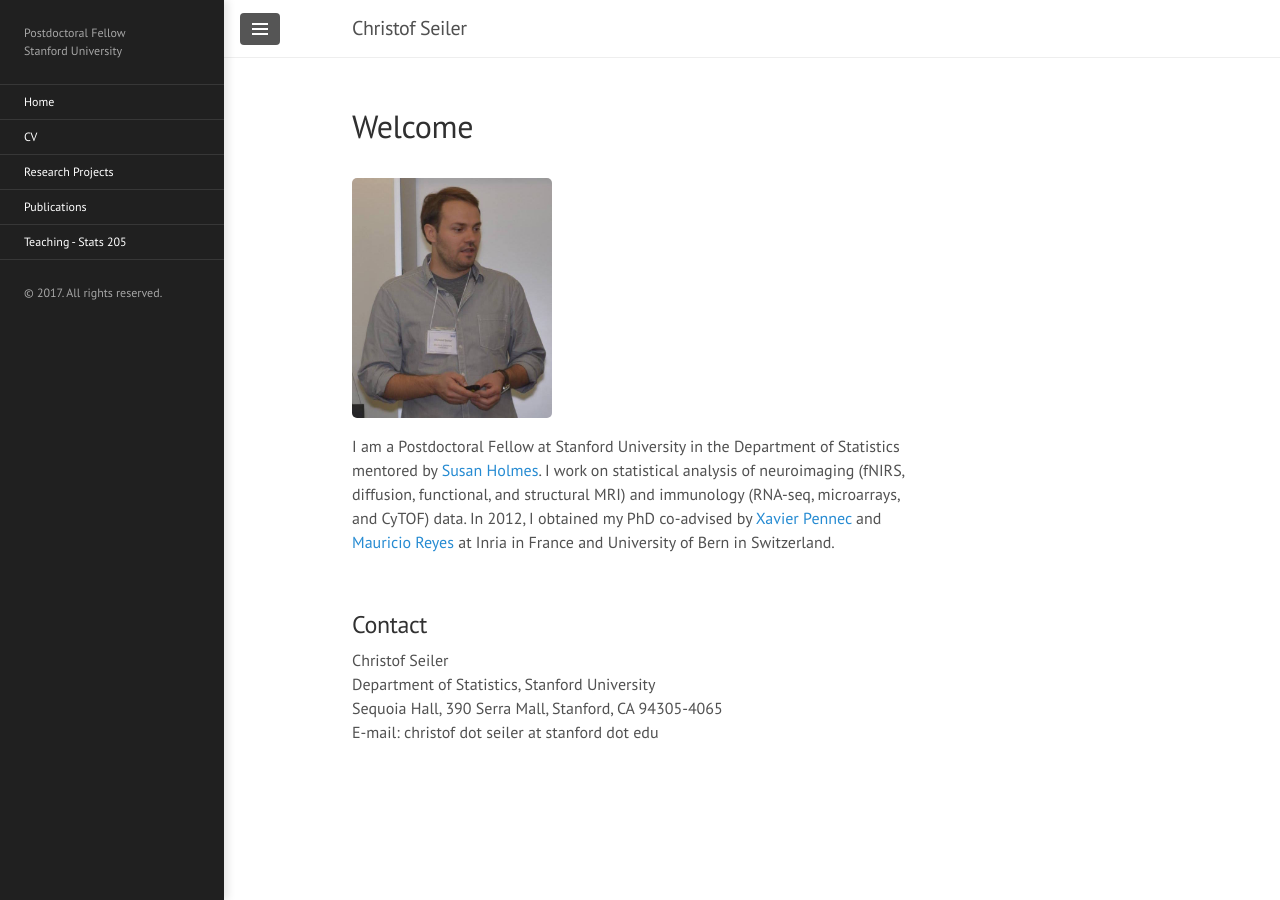
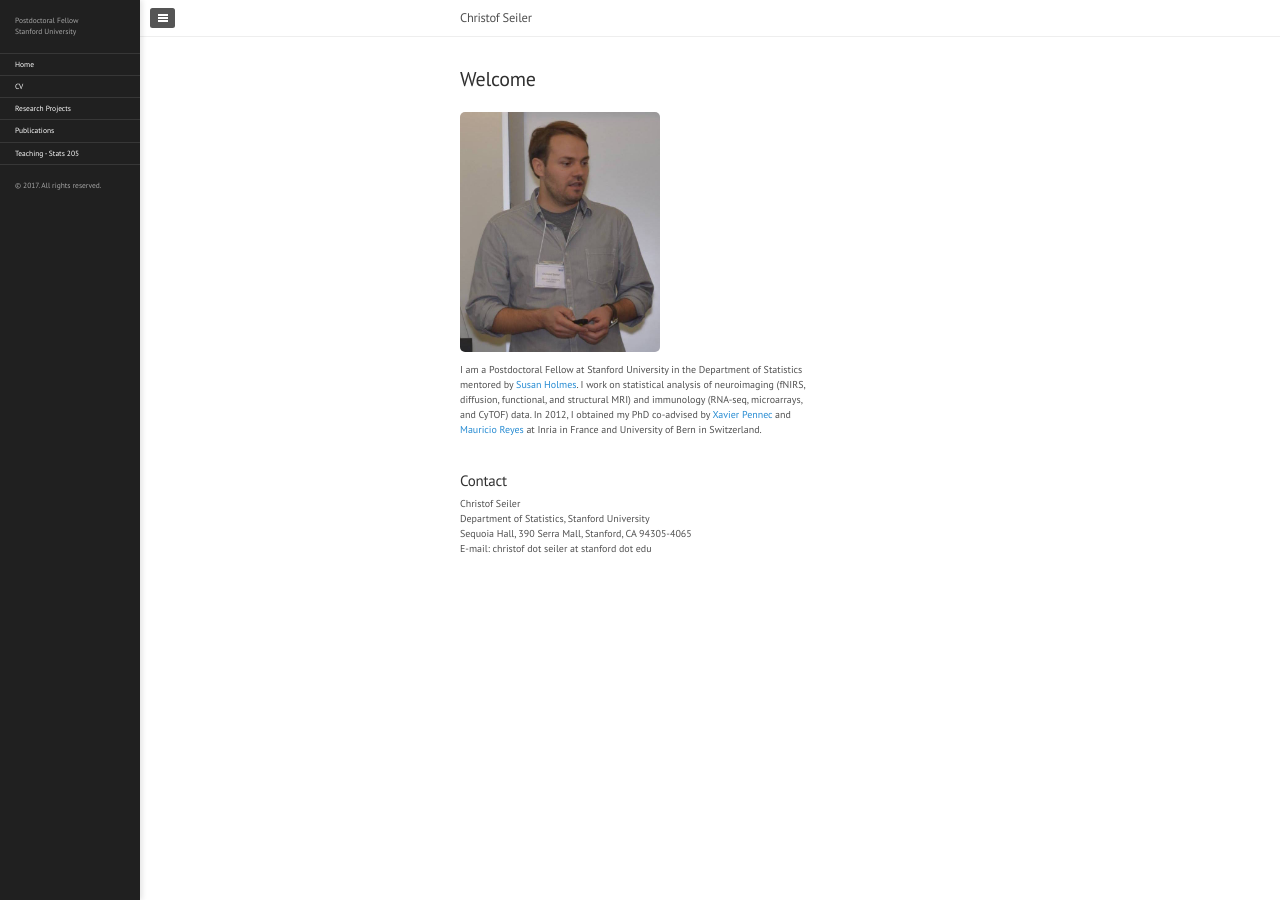
Before and after one commit to ChristofSeiler/ChristofSeiler.github.io, a Jekyll site: the page built from index.html, in a window 1280 px wide. Built offline with Jekyll 4.4.1, drawn with Linux system fonts in a browser that asks for light colours; the list of posts is cut into pages by our own code.

Commit message:
smaller font

```diff
--- a/public/css/lanyon.css
+++ b/public/css/lanyon.css
@@ -42,8 +42,10 @@ body {
 
 html {
   font-family: "PT Sans", Helvetica, Arial, sans-serif;
+  font-size: 10px;
 }
 
+/*
 @media (min-width: 48em) {
   html {
     font-size: 12px;
@@ -54,6 +56,7 @@ html {
     font-size: 16px;
   }
 }
+*/
 
 h1, h2, h3, h4, h5, h6 {
   font-family: "PT Sans", Helvetica, Arial, sans-serif;
```
